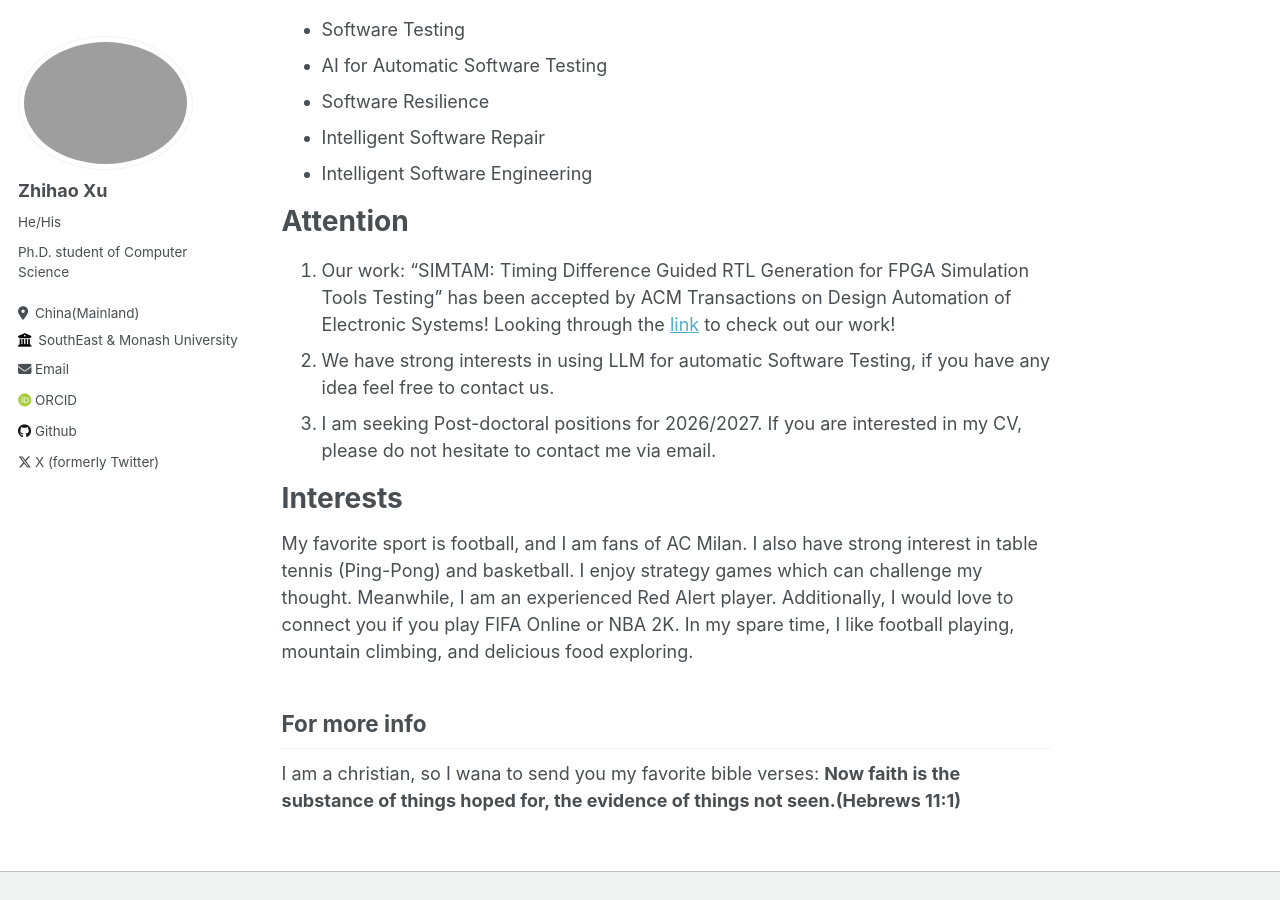
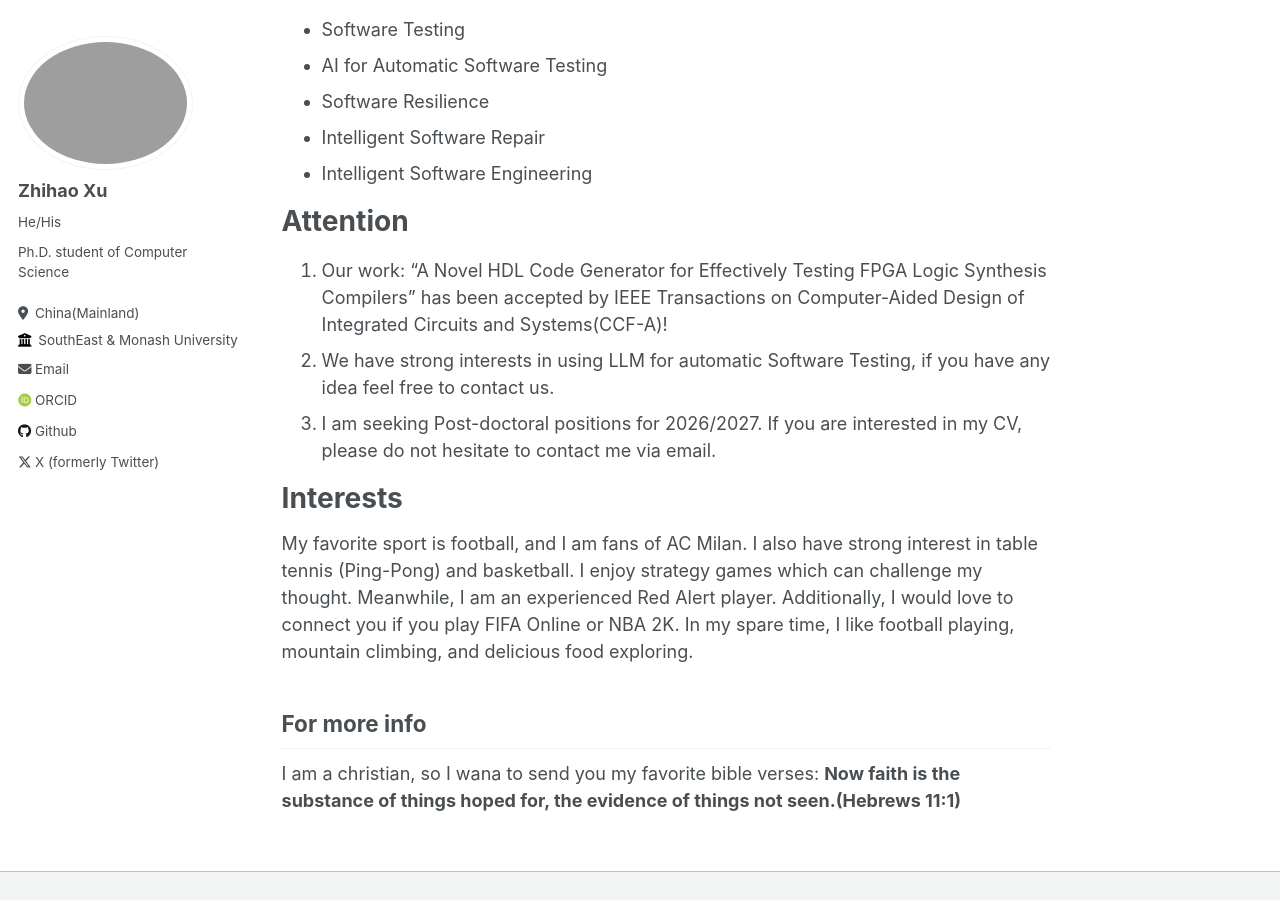
Before and after one commit to cemery123/cemery123.github.io, a Jekyll site: the page built from _pages/about.md, in a window 1280 px wide and 900 px high, scrolled down 478 px. Built offline with Jekyll 4.4.1, drawn with Linux system fonts in a browser that asks for light colours; some web fonts are replaced.

Commit message:
Update about.md

```diff
--- a/_pages/about.md
+++ b/_pages/about.md
@@ -24,7 +24,7 @@ My primary research interests are:
 
 Attention
 ======
-1. Our work: "SIMTAM: Timing Difference Guided RTL Generation for FPGA Simulation Tools Testing" has been accepted by ACM Transactions on Design Automation of Electronic Systems! Looking through the [link](https://dl.acm.org/doi/10.1145/3705730) to check out our work!
+1. Our work: "A Novel HDL Code Generator for Effectively Testing FPGA Logic Synthesis Compilers" has been accepted by IEEE Transactions on Computer-Aided Design of Integrated Circuits and Systems(CCF-A)!
 2. We have strong interests in using LLM for automatic Software Testing, if you have any idea feel free to contact us.
 3. I am seeking Post-doctoral positions for 2026/2027. If you are interested in my CV, please do not hesitate to contact me via email.
 
```
